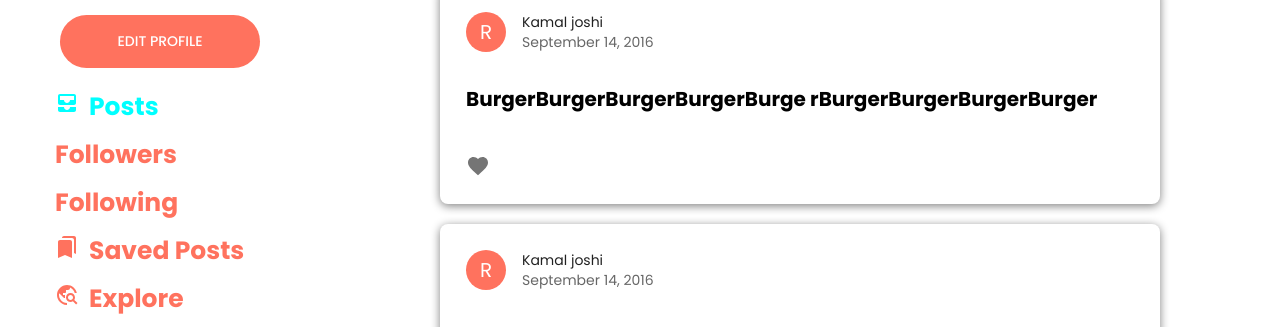
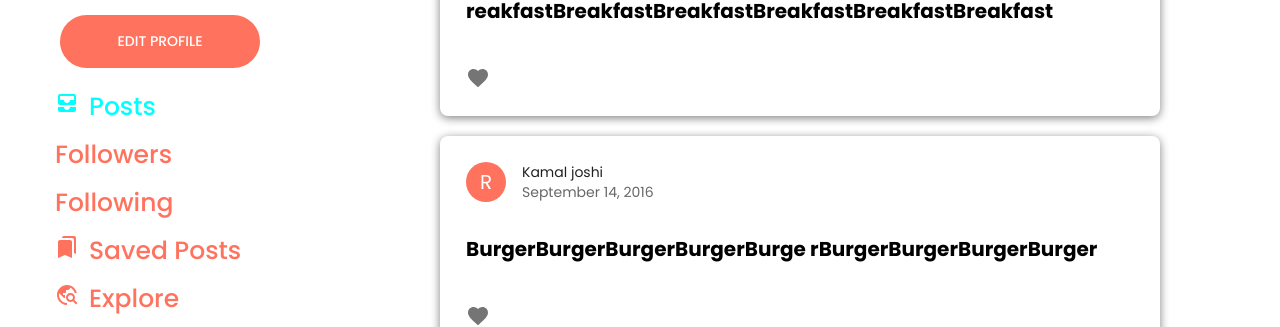
Before and after one commit to legitbeep/social-app, a React (Create React App) app: page /profile in a window 1280 px wide. Shown: the part 492-819 px from the top of the page. Built offline with nearby package versions, Linux system fonts and the light colour scheme.

Commit message:
UI corrections

```diff
--- a/src/components/post/Post.js
+++ b/src/components/post/Post.js
@@ -26,7 +26,7 @@ export default function RecipeReviewCard({itemData}) {
         {item.img&&
         <CardMedia
         component="img"
-        height="200"
+        height="350"
         image={item.img}
         alt="Paella dish"
         />}
--- a/src/layout/ProfileLayout.jsx
+++ b/src/layout/ProfileLayout.jsx
@@ -21,7 +21,10 @@ const useStyles = makeStyles((theme) => ({
     '&:hover' : {
 
         opacity: "0.5"
-      }
+      },
+    fontWeight:"500",
+
+
 
 
   },
```
